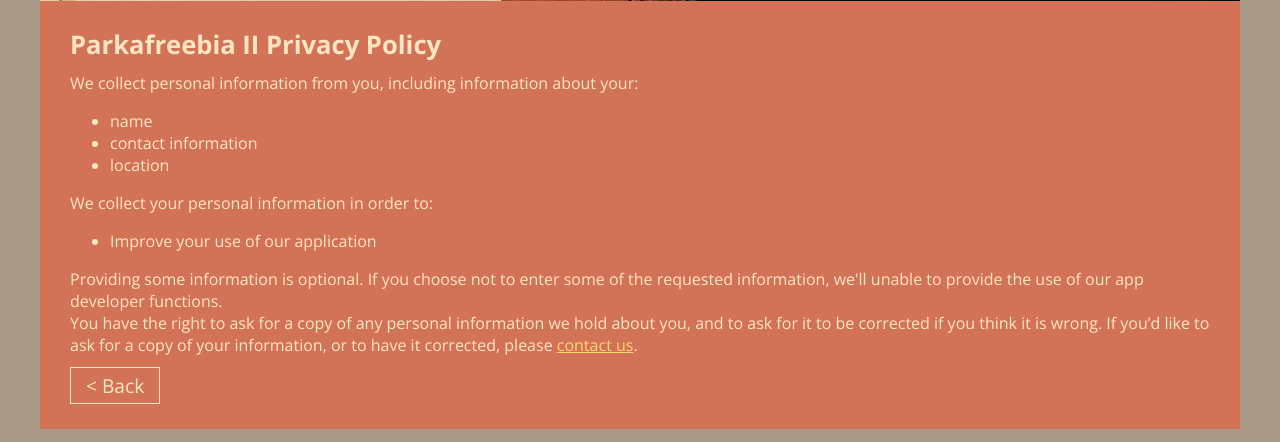
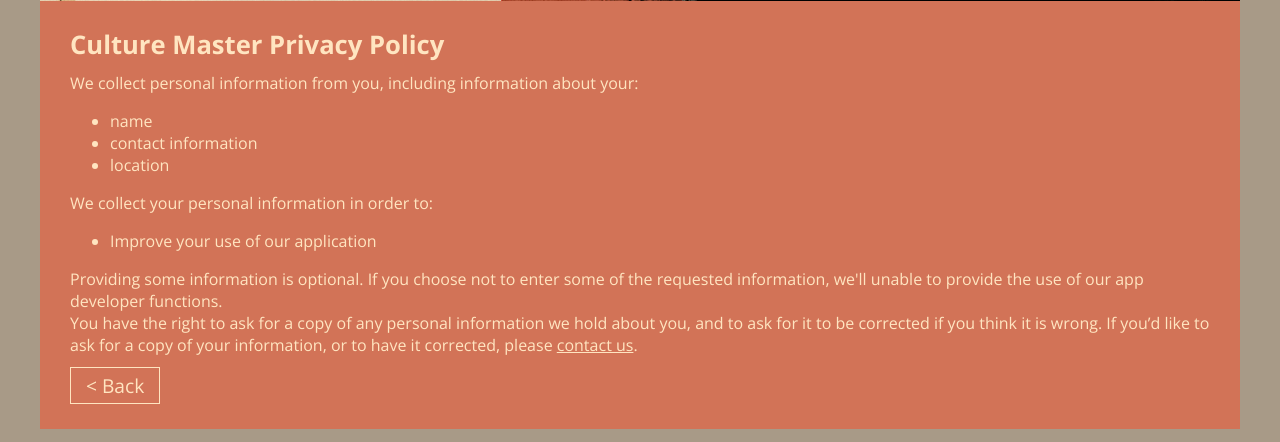
Before and after one commit to Callum-Bartle-92019337/Go-Team-203-Website, a Django app: page /home/PrivacyPolicy/ in a window 1280 px wide. Shown: the part 429-871 px from the top of the page. Run offline with Django 3.2, Linux system fonts and the light colour scheme.

Commit message:
Privacy change

```diff
--- a/home/templates/home/privacyPolicy.html
+++ b/home/templates/home/privacyPolicy.html
@@ -3,7 +3,7 @@
 {% block content %}
 <section class="about">
   <article>
-    <h2>Parkafreebia II Privacy Policy</h2>
+    <h2>Culture Master Privacy Policy</h2>
     <p>
       We collect personal information from you, including information about your:
       <ul>
--- a/static/css/css.css
+++ b/static/css/css.css
@@ -52,11 +52,11 @@
 }
 
 a {
-  color: #ffd66f
+  color: #ffe5c1
 }
 
 a:visited {
-  color: #e8cd52
+  color: #ffe5c1
 }
 
 .btn, #titleButton {
@@ -74,7 +74,7 @@
 }
 
 .btn:hover {
-  background-color: #ffe5c1;
+  background-color: rgba(255, 51, 31, 0.45);
 }
 
 header div.hero a.btn {
```
